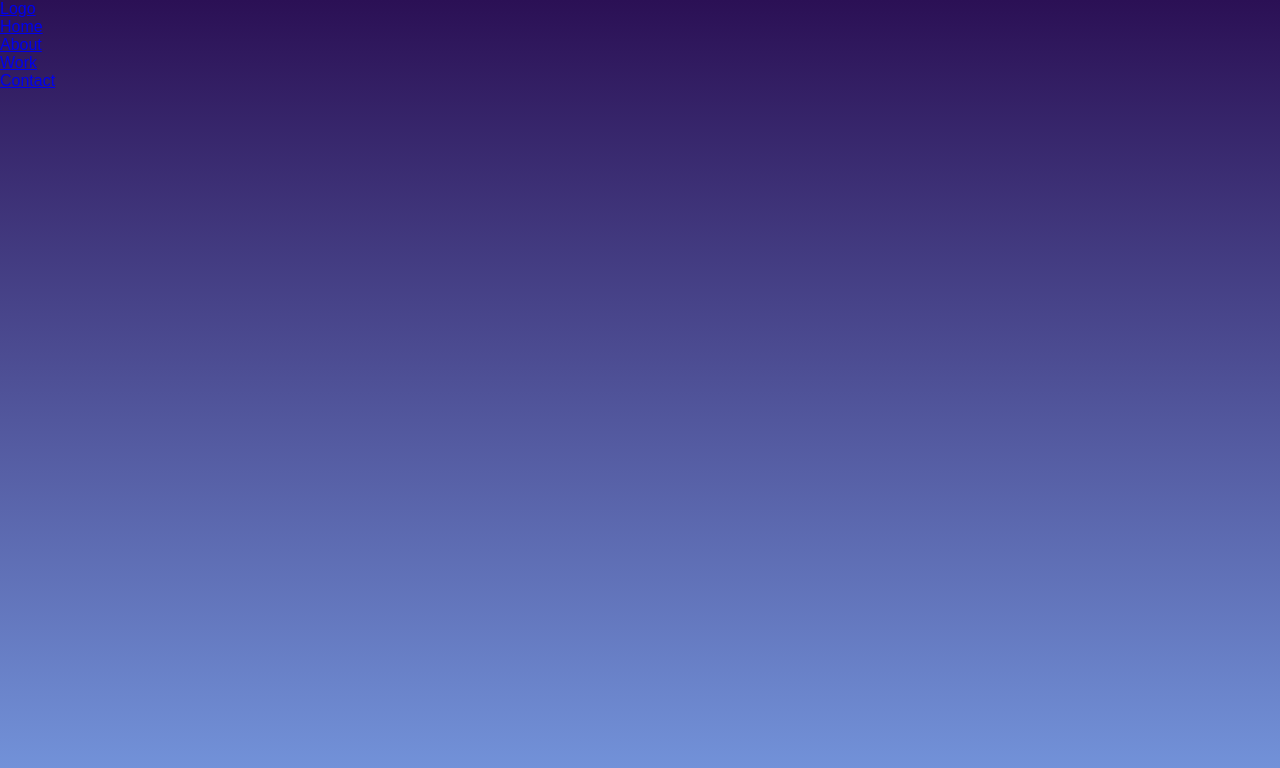
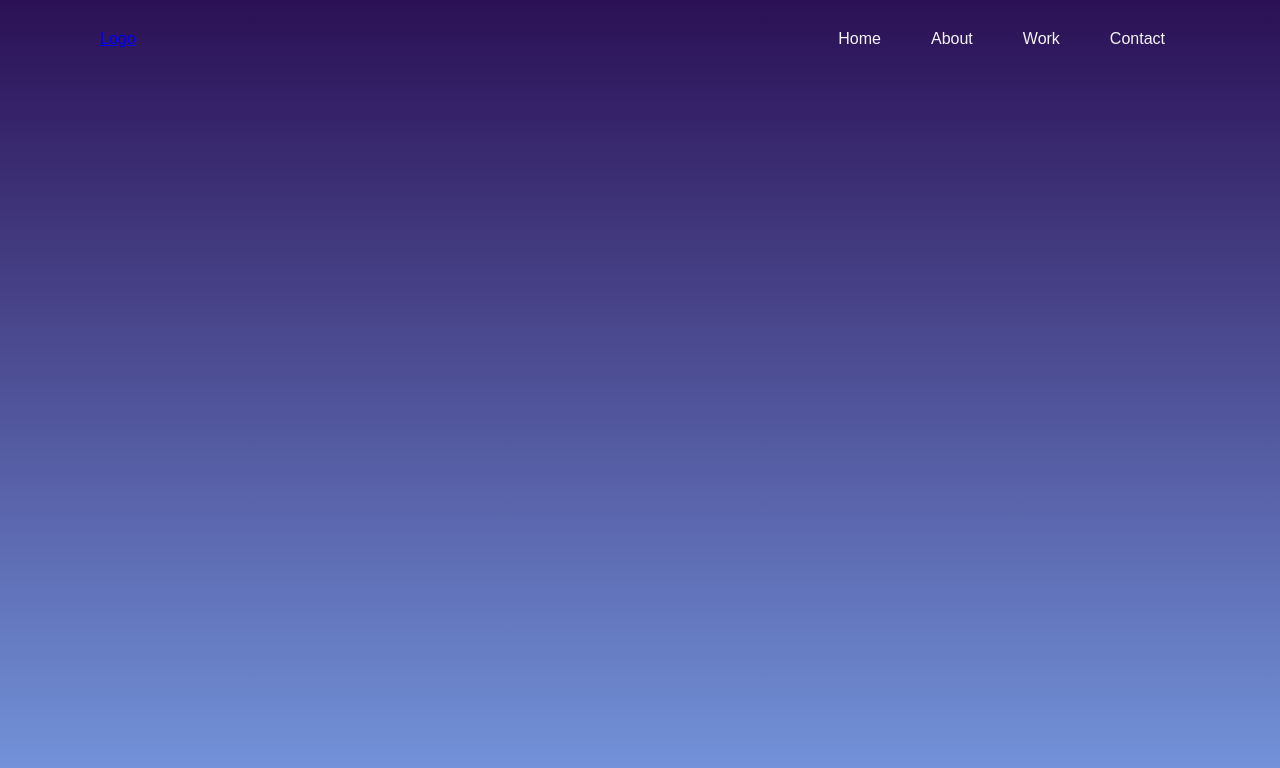
Before and after one commit to moisesrmartins/parallax_scrolling, a plain HTML site: page index.html in a window 1280 px wide. Drawn offline with Linux system fonts and the light colour scheme.

Commit message:
Parallax Scroll Part 4

```diff
--- a/css/style.css
+++ b/css/style.css
@@ -9,3 +9,46 @@ body {
     min-height: 100vh;
     background: linear-gradient(#2b1055, #7597de);
 }
+
+header {
+    position: absolute;
+    top: 0;
+    left: 0;
+    width: 100%;
+    padding: 30px 100px;
+    display: flex;
+    justify-content: space-between;
+    align-items: center;
+}
+
+header.logo {
+    color: white;
+    font-weight: 700;
+    text-decoration: none;
+    font-size: 2em;
+    text-transform: uppercase;
+    letter-spacing: 2px;
+}
+
+header ul {
+    display: flex;
+    justify-content: center;
+    align-items: center;
+}
+
+header ul li {
+    list-style: none;
+    margin-left: 20px;
+}
+
+header ul li a {
+    text-decoration: none;
+    padding: 6px 15px;
+    color: whitesmoke;
+    border-radius: 20px;
+}
+
+header ul li a:hover {
+    background: white;
+    color: #2b1055;
+}
```
